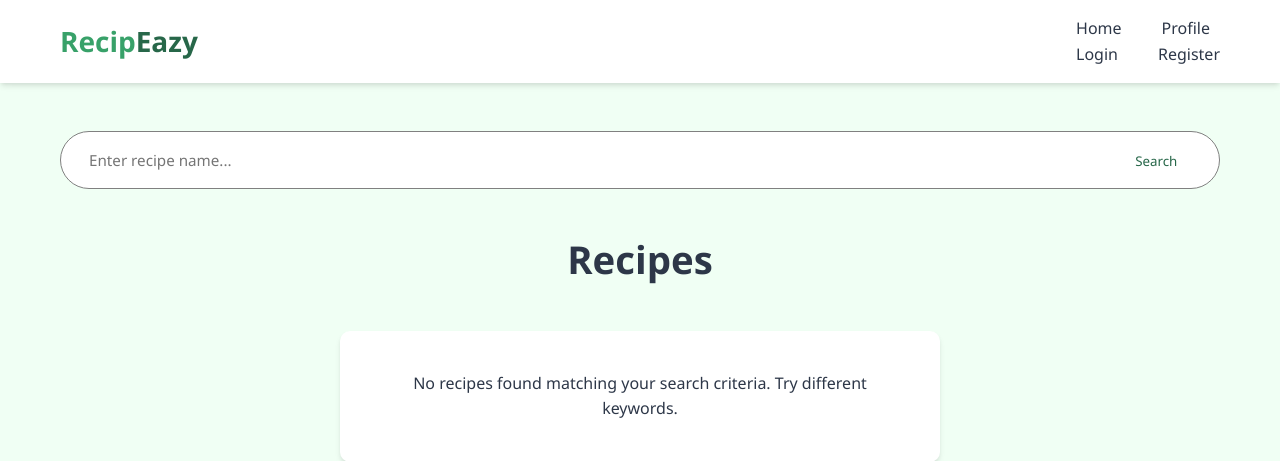
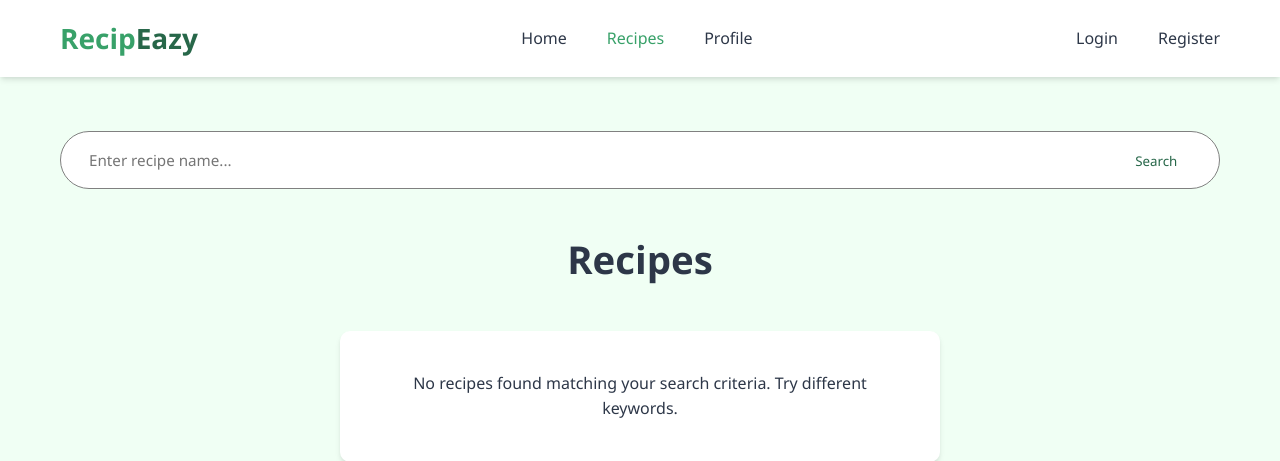
Before and after one commit to Mateo-Buytaert/Recipeazy-deployed, a Django app: page /recipe-list/ in a window 1280 px wide. Shown: the top 461 px of the page. Run offline with Django 5.2, Linux system fonts and the light colour scheme; data that the repository does not hold is empty.

Commit message:
Update recipe_list.html

```diff
--- a/recipes/templates/recipes/recipe_list.html
+++ b/recipes/templates/recipes/recipe_list.html
@@ -24,31 +24,25 @@
 <header id="header">
         <div class="container">
             <nav>
+                <a href="{%url 'index'%}">
                 <div class="logo">Recip<span>Eazy</span></div>
-            <div class="menu-toggle">
-                <i class="fas fa-bars"></i>
+                </a>
+                <div class="nav-links">
+                    <a href="{%url 'index'%}">Home</a>
+                    <a href="{%url 'recipe_list'%}" class ="active">Recipes</a>
+                    <a href = "{%url 'profile'%}">Profile</a>
+                    {%if user.is_authenticated%}
+                    <a href="{%url 'recipe-create'%}">Make Recipe</a>
+                    {%endif%}
                 </div>
-
-            <div class="nav-wrapper">
-                <div class="nav-links main-links">
-                    <a href="{%url 'index'%}">Home</a>
-                    <a href="{% url 'recipe_list' %}" class="Active>Recipes</a>
-                    <a href="{% url 'profile' %}">Profile</a>
-                    {% if user.is_authenticated %}
-                    <a href="{% url 'recipe-create' %}">Make Recipe</a>
-                    {% endif %}
-                </div>
-
-
-                <div class="nav-links auth-links">
-                    {% if user.is_authenticated %}
-                    <a href="{% url 'logout' %}">Logout</a>
-                    {% endif %}
-                    {% if not user.is_authenticated %}
-                    <a href="{% url 'login' %}">Login</a>
-                    <a href="{% url 'register' %}">Register</a>
-                    {% endif %}
-                </div>
+                <div class="nav-links">
+                    {%if user.is_authenticated%}
+                    <a href ="{%url 'logout'%}">Logout</a>
+                    {%endif%}
+                    {%if not user.is_authenticated%}
+                    <a href ="{%url 'login'%}">Login</a>
+                    <a href="{%url 'register'%}">Register</a>
+                    {%endif%}
                 </div>
             </nav>
         </div>
```
Lines whose indentation alone changed are shown as unchanged.
